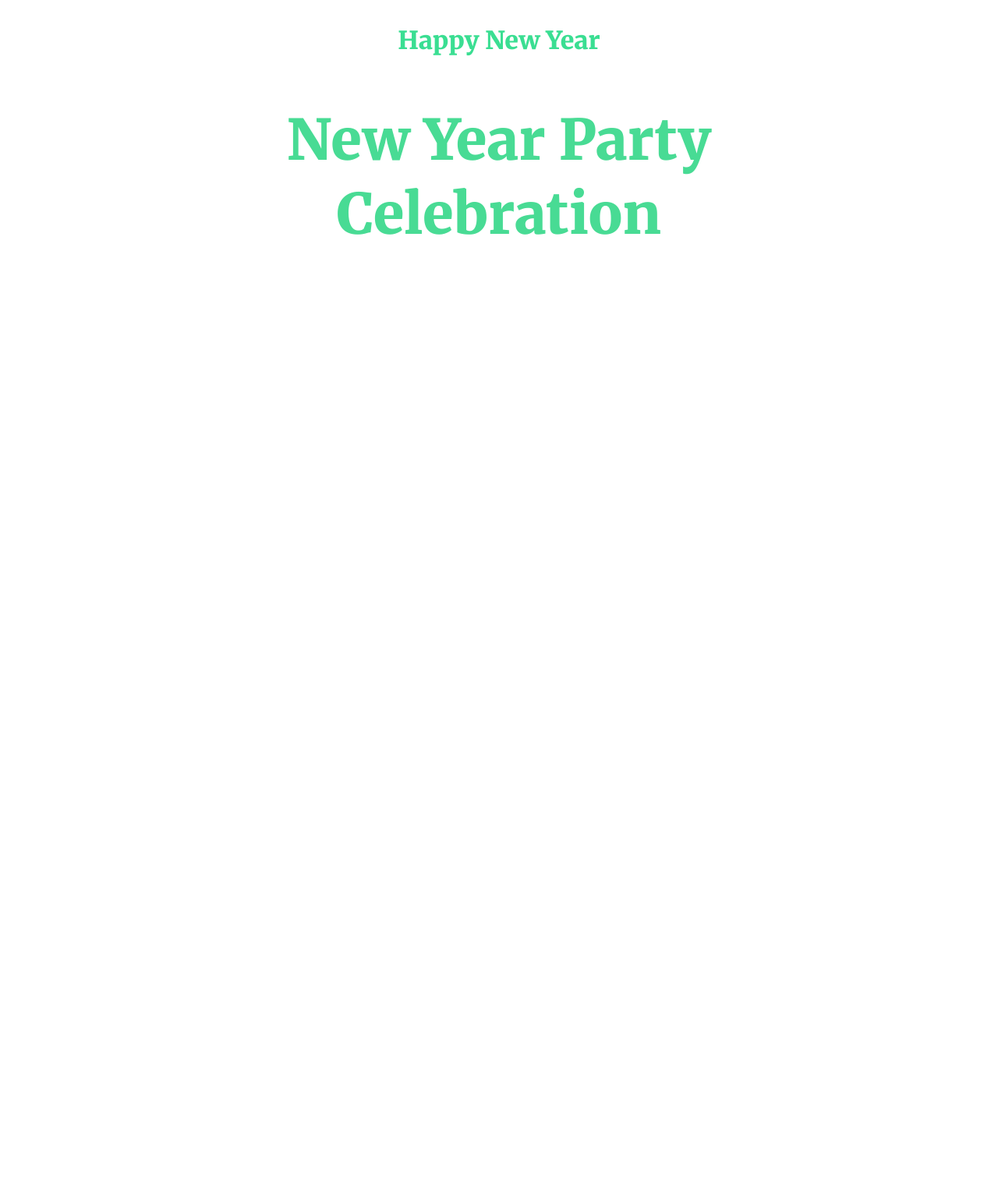
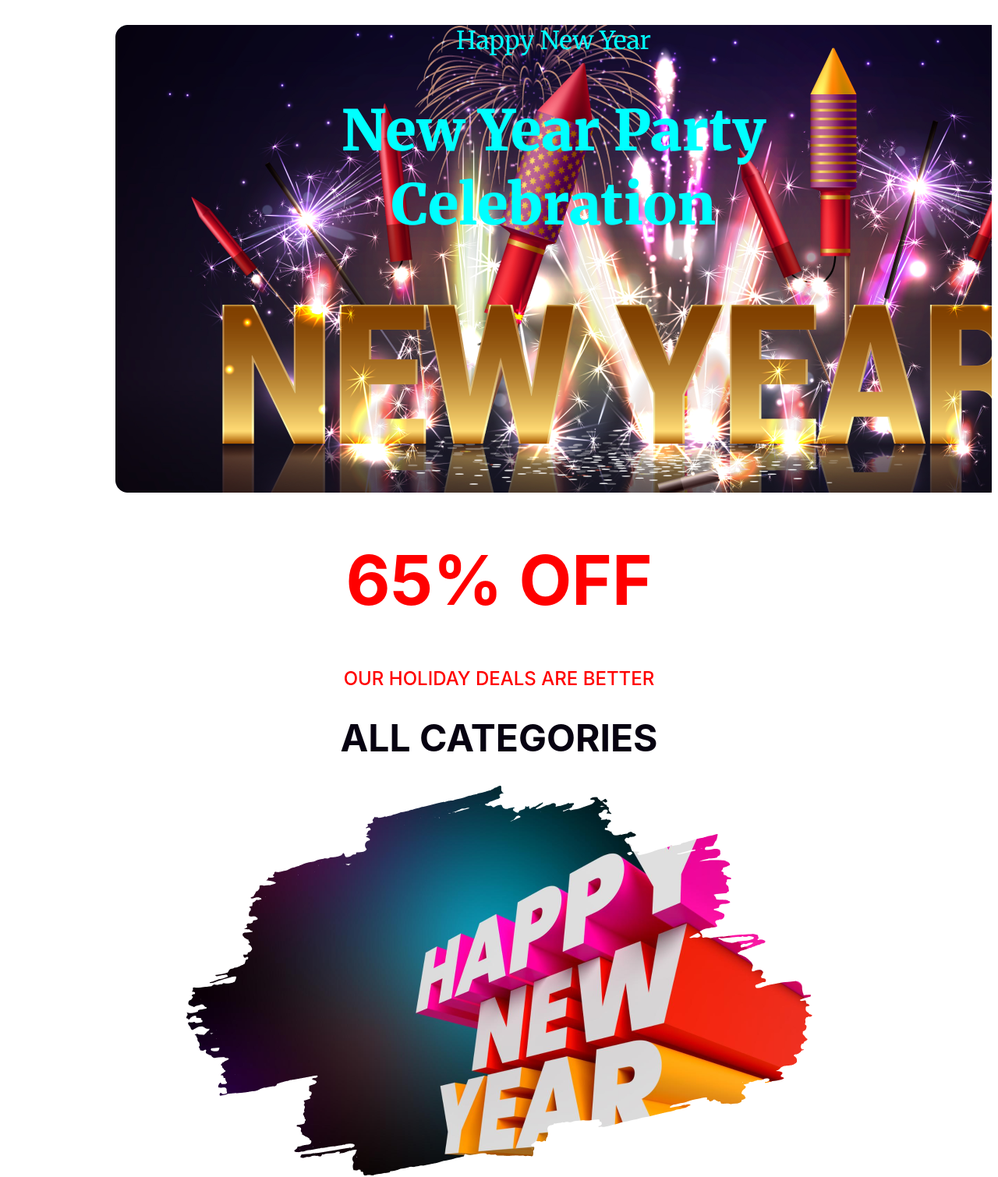
Before and after one commit to Aminul110/Assignment-1, a plain HTML site: page index.html in a window 1280 px wide. Shown: the top 1510 px of the page at 78% size. Before the commit the page ends 800 px from the top, so only its background shows below. Drawn offline with Linux system fonts and the light colour scheme.

Commit message:
added index.html file

```diff
--- a/index.html
+++ b/index.html
@@ -4,31 +4,67 @@
     <meta charset="UTF-8">
     <meta name="viewport" content="width=device-width, initial-scale=1.0">
     <title>Assignment 1</title>
+
+
     <link rel="preconnect" href="https://fonts.googleapis.com">
     <link rel="preconnect" href="https://fonts.gstatic.com" crossorigin>
-    <link href="https://fonts.googleapis.com/css2?family=Open+Sans:wght@800&display=swap" rel="stylesheet">
+    <link href="https://fonts.googleapis.com/css2?family=Merriweather:wght@900&display=swap" rel="stylesheet">
+
     <link rel="preconnect" href="https://fonts.googleapis.com">
 <link rel="preconnect" href="https://fonts.gstatic.com" crossorigin>
-<link href="https://fonts.googleapis.com/css2?family=Merriweather:wght@900&family=Open+Sans:wght@800&display=swap" rel="stylesheet">
+<link href="https://fonts.googleapis.com/css2?family=Merriweather&display=swap" rel="stylesheet">
+
 
 
 
     <link rel="stylesheet" href="styles/styles.css">
+
 </head>
+
 <body>
-    <header>
-        <nav>
-            <h3 class="upside">Happy New Year</h3>
-            <h1 class="mainhead">New Year Party <br>Celebration</h1>
+  <div class="Banner">
+    <div class="title">
+        <h3 class="smalltext">Happy New Year</h3>
+    <h1 class="bigtext">New Year Party <br>Celebration</h1>
+    </div>
+  </div>
 
-        </nav>
+  <!-- Offer related -->
 
-    </header>
-    <main>
+  <div class="new">
+    <div>
+        <h1 class="OFF">65% OFF</h1>
+        <p class="DEAL">OUR HOLIDAY DEALS ARE BETTER</p>
+        <h1 class="Cat">ALL CATEGORIES</h1>
+    </div>
+    <div>
+        <img src="resources/New Year Photo.png" alt="">
+    </div>
+  </div>
 
-    </main>
-    <footer>
 
-    </footer>
+  <section>
+         <div class="Welcome">
+                 <div>
+                   <h1 class="weltxt">
+                    Welcome to midnight party
+                   </h1>
+                   <p>
+                    Dolor sit amet consectetur. Consequat eget consectetur maecenas sed molestie <br> malesuada. Ipsum sed sodales risus ut pellentesque vel euismod.
+                   </p>
+                   <button class="join">
+                    JOIN NOW
+                   </button>
+                 </div>
+
+                <div>
+                   <img src="resources/Group 70.png" alt="">
+                </div>
+
+        </div>
+
+  </section>
+
+
 </body>
 </html>
--- a/styles/styles.css
+++ b/styles/styles.css
@@ -1,32 +1,84 @@
-/*Font styles*/
-body .upside {
+.Banner{
+    background-image: url('../resources/Banner\ Image.png');
+    height: 600px;
+    min-width: 200px;
+    background-repeat: no-repeat;
+    margin-left: 140px;
 
-     color: #3ade92;
+}
 
+  .smalltext{
+    color: aqua;
 text-align: center;
-font-family: Merriweather;
+font-family: 'Merriweather', serif;
 font-size: 32px;
 font-style: normal;
 font-weight: 400;
 line-height: normal;
+  }
+.bigtext{
+    font-family: 'Merriweather', serif;
+    color: aqua;
+    text-align: center;
+font-size: 72px;
+font-style: normal;
+font-weight: 900px;
+line-height: 95px;
 }
-.mainhead{
+/* Offer Related */
+.new{
+    text-align: center;
+}
+/* WELCOME RELATED */
+.Welcome{
+    color: #fff;
+    background-image: url('../resources/Vectorrr.png');
 
-color: #48db94;
+    display: flex;
+    background-repeat: no-repeat;
+    margin-left: 120px;
+    padding: 125px ;}
+
+
+.weltxt{
+    width: 642px;
+    color: #FFF;
+font-family: Merriweather;
+font-size: 64px;
+font-style: normal;
+font-weight: 900;
+line-height: 88px; /* 137.5% */
+letter-spacing: 7.04px;
+}
+.OFF{
+    color: #F00;
 
 text-align: center;
-font-family: Merriweather;
-font-size: 72px;
+font-family: Inter;
+font-size: 88px;
 font-style: normal;
-font-weight: 900;
-line-height: 95px; /* 131.944% */
+font-weight: 700;
+line-height: normal;
 }
-
-
-
-
-
-/* nav styles*/
-nav {
-    text-align: center;
+.DEAL{
+    color: #F00;
+text-align: center;
+font-family: Inter;
+font-size: 24px;
+font-style: normal;
+font-weight: 500;
+line-height: normal;
 }
+.Cat{
+    color: #070211;
+text-align: center;
+font-family: Inter;
+font-size: 48px;
+font-style: normal;
+font-weight: 700;
+line-height: normal;
+}
+.join{
+    color: bisque;
+    background-color: #070211;
+}
```
